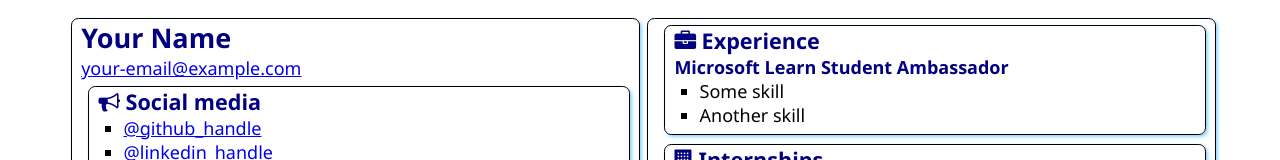
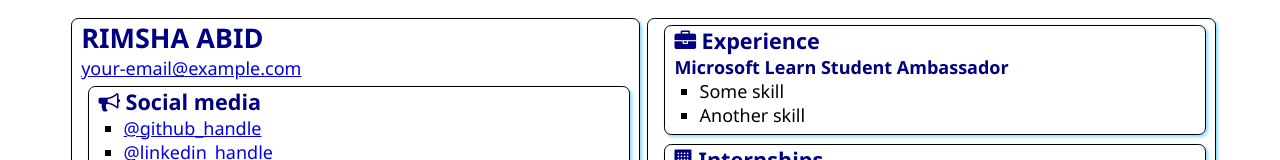
Before and after one commit to RIMSHAabid497/SATtechnicalOnboarding, a plain HTML site: page src/index.html in a window 1280 px wide. Shown: the top 160 px of the page. Drawn offline with Linux system fonts and the light colour scheme.

Commit message:
ADDED MY NAME

```diff
--- a/src/index.html
+++ b/src/index.html
@@ -12,7 +12,7 @@
 <body>
     <main>
         <article class="box">
-            <h1>Your Name</h1>
+            <h1>RIMSHA ABID </h1>
             <div><a href="mailto:your.email@example.com">your-email@example.com</a></div>
 
             <section class="box">
```
